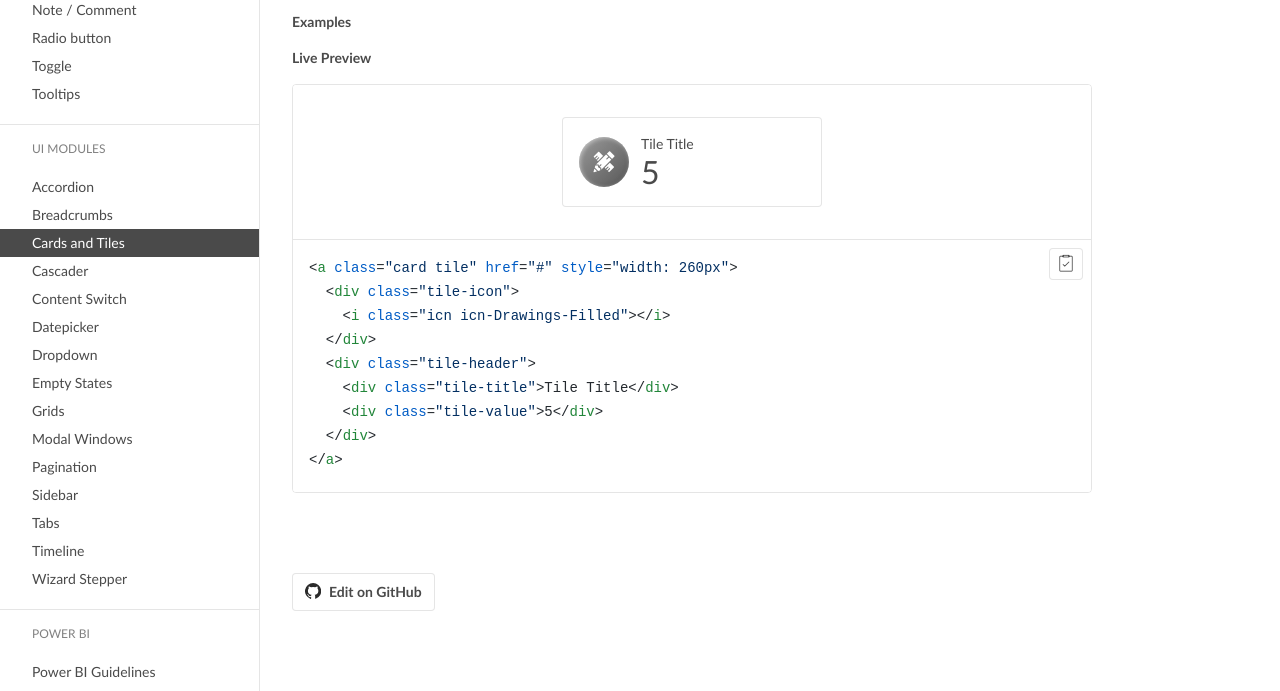
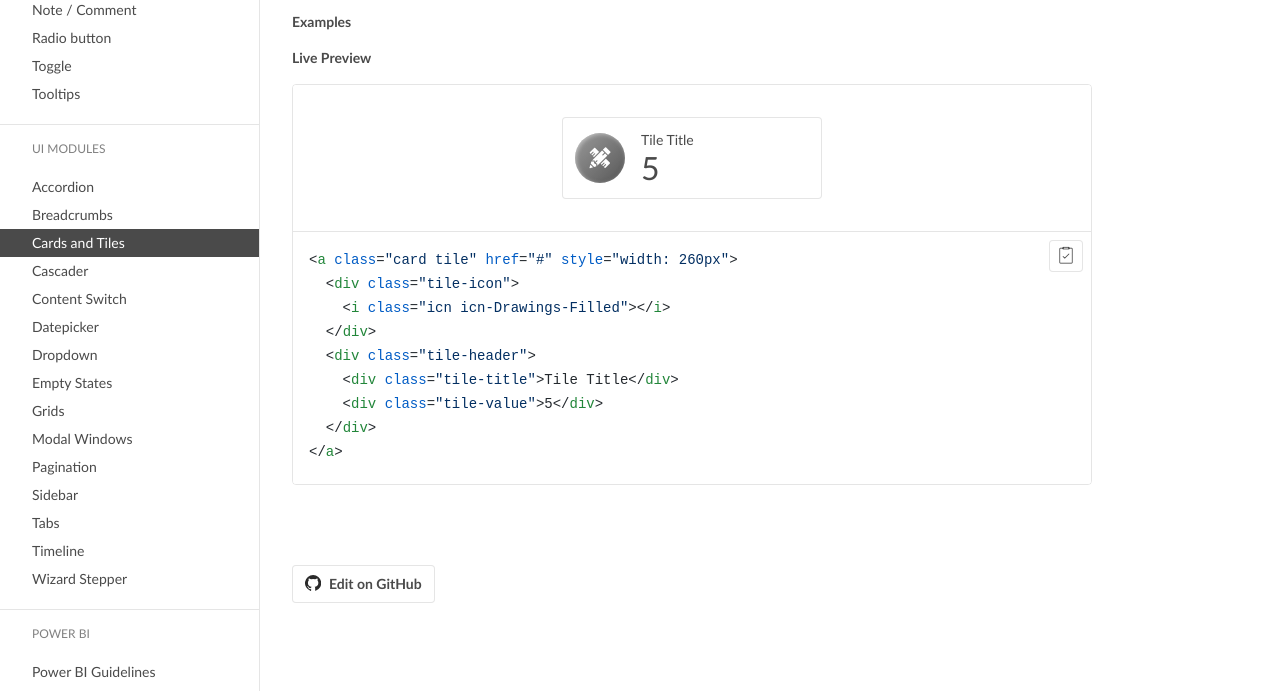
Before and after one commit to COINS-Naz/coins-design-system, a Jekyll site: the page built from _posts/web/ui-modules/2021-04-22-cards.md, in a window 1280 px wide and 1400 px high, scrolled down 2923 px. Shown: the part 709-1400 px from the top of the window. Built offline with Jekyll 4.4.1, drawn with Linux system fonts in a browser that asks for light colours; nearby versions of some CDN libraries; some web fonts are replaced; a style sheet for code colours, icons or effects is not loaded.

Commit message:
smallfix

```diff
--- a/_sass/modules/widgets.scss
+++ b/_sass/modules/widgets.scss
@@ -31,7 +31,7 @@
     width: auto;
     cursor: pointer;
     display: flex;
-    padding: 16px;
+    padding: 12px;
     border-radius: 4px;
     align-items: center;
     text-decoration: none;
@@ -48,7 +48,7 @@
       align-items: center;
       width: 50px;
       height: 50px;
-      margin-right: 12px;
+      margin-right: 16px;
       border-radius: 25px;
       box-shadow: inset 1px 1px 4px $color-white-50, inset -1px -1px 4px $color-separator;
       background: linear-gradient(135deg, #9A9A9A 0%, #575757 100%);
```
